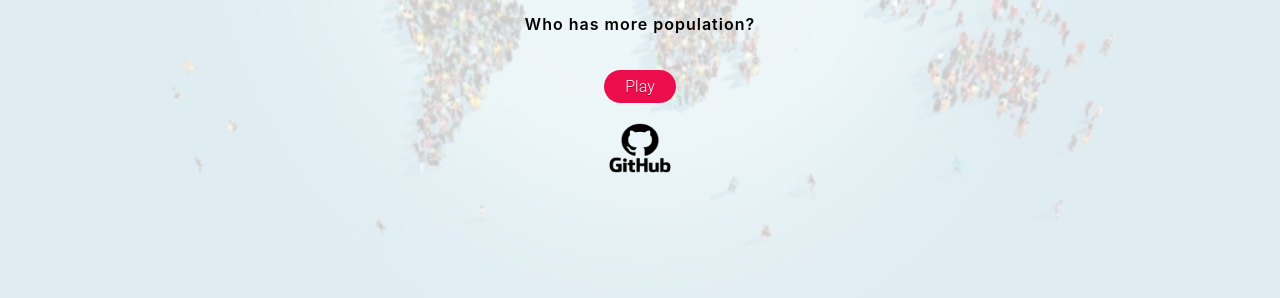
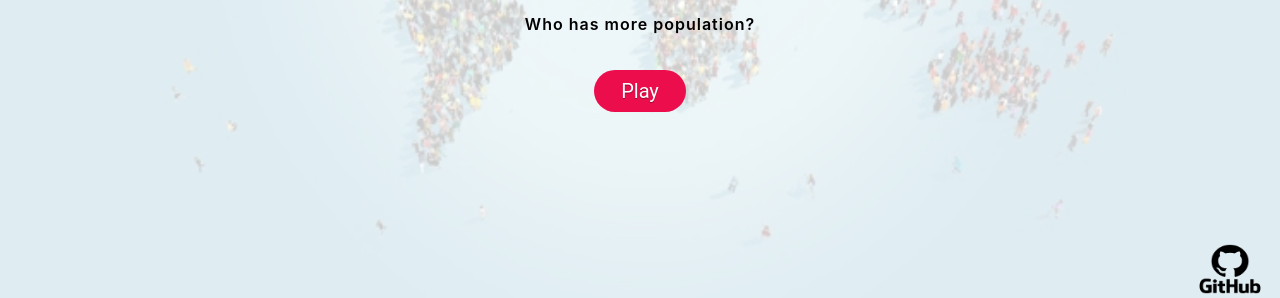
Before and after one commit to maxichiale/more-population-game, a React (Create React App) app: page / in a window 1280 px wide. Shown: the part 502-800 px from the top of the page. Built offline with nearby package versions, Linux system fonts and the light colour scheme.

Commit message:
style details in home

```diff
--- a/src/pages/home/Home.css
+++ b/src/pages/home/Home.css
@@ -59,7 +59,8 @@
     box-sizing: border-box;
     text-decoration: none;
     font-family: 'Roboto', sans-serif;
-    font-weight: 300;
+    font-size:20px;
+    font-weight: 400;
     color: #FFFFFF;
     text-shadow: 0 0.04em 0.04em rgba(0, 0, 0, 0.35);
     text-align: center;
@@ -70,7 +71,13 @@
     border-color: rgba(255,255,255,1);
 }
 
-.github{
+.githubBox{
+    bottom:0;
+    right:0;
+    position: fixed;
+}
+
+.githubLogo{
     width: 100px;
     height: 50px;
 }
--- a/src/pages/home/Home.tsx
+++ b/src/pages/home/Home.tsx
@@ -12,7 +12,6 @@ function Home() {
     return (
         <div className="home">
             <img src={background} className="background" alt="logo" />
-
             <div className="info">
                 <div className="titleBox">
 
@@ -21,8 +20,10 @@ function Home() {
 
                 <p className="subtitle">Who has more population?</p>
                 <Link className="play" to="/game">Play</Link>
-                <a className="github" href="https://github.com/maxichiale/more-population-game" >
-                    <img className="github" src={github}  alt="github" />
+            </div>
+            <div className="githubBox">
+                <a className="githubLink" href="https://github.com/maxichiale/more-population-game" >
+                    <img className="githubLogo" src={github}  alt="github" />
                 </a>
             </div>
         </div>
```
